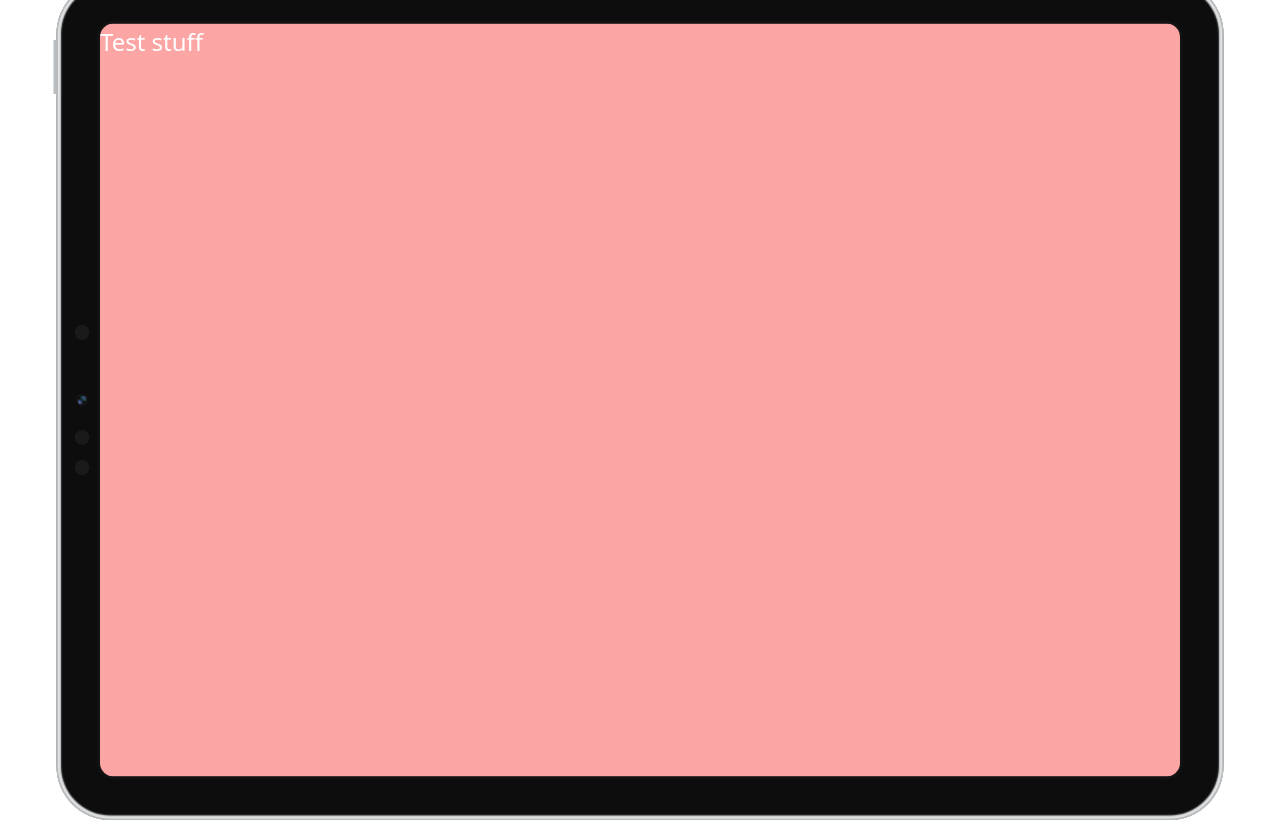
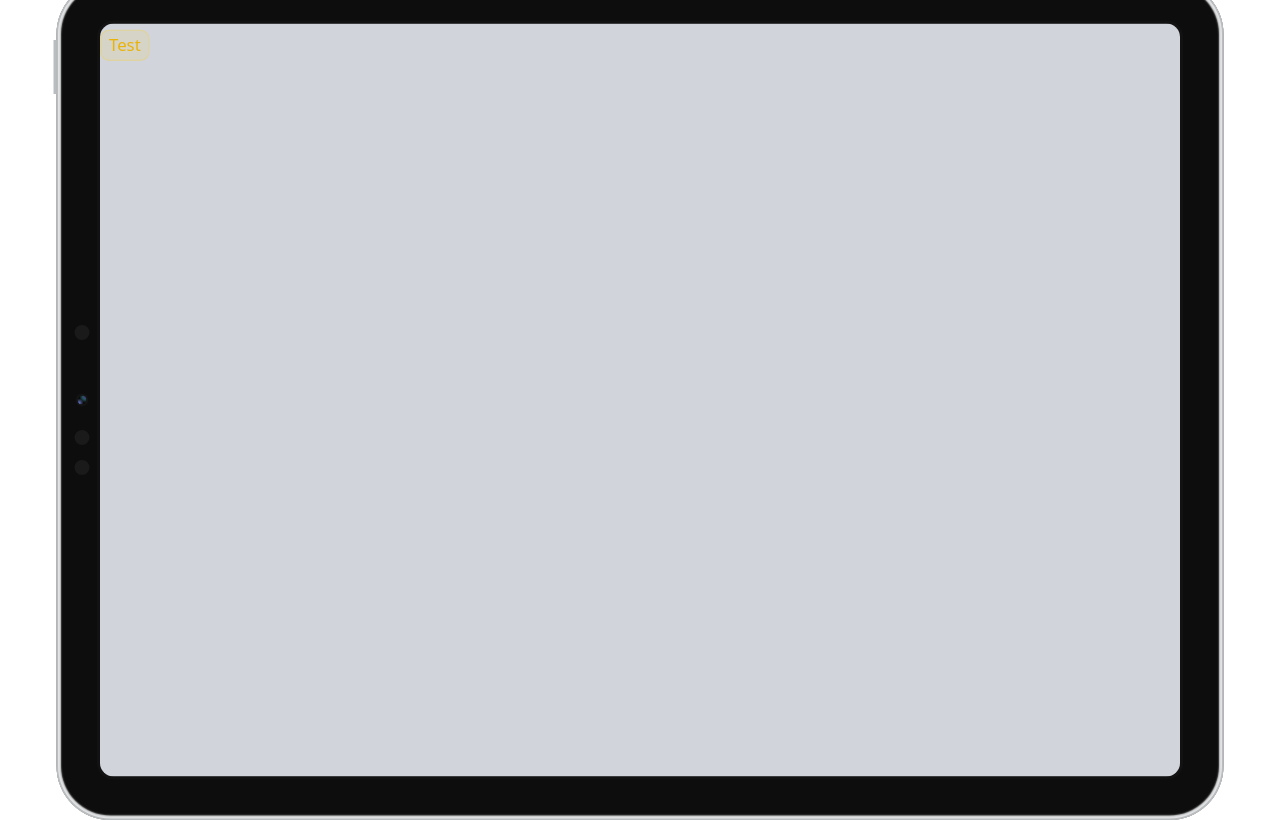
Before and after one commit to lynexer/haven-svelte-component-library, a SvelteKit app: page / in a window 1280 px wide. Built offline with nearby package versions, Linux system fonts and the light colour scheme.

Commit message:
Create badge component

```diff
--- a/package.json
+++ b/package.json
@@ -1,6 +1,6 @@
 {
     "name": "@lynexer/haven-components",
-    "version": "0.1.2",
+    "version": "0.1.3",
     "description": "A reusable Svelte component library built for the Project Haven FiveM server NUI",
     "keywords": [
         "Svelte",
--- /dev/null
+++ b/src/lib/svelte/Badge.svelte
@@ -0,0 +1,40 @@
+<script lang="ts">
+    import type { BadgeColour } from '$lib/types/badge.js';
+    import { match } from 'ts-pattern';
+
+    export let colour: BadgeColour = 'grey';
+
+    let getCssColours = (): string => {
+        return match(colour)
+            .returnType<string>()
+            .with(
+                'red',
+                'danger',
+                () => 'bg-red-400/10 text-red-500 ring-red-400/20'
+            )
+            .with(
+                'yellow',
+                'warning',
+                () => 'bg-yellow-400/10 text-yellow-500 ring-yellow-400/20'
+            )
+            .with(
+                'blue',
+                'primary',
+                () => 'bg-blue-400/10 text-blue-500 ring-blue-400/20'
+            )
+            .with(
+                'green',
+                'success',
+                () => 'bg-green-400/10 text-green-500 ring-green-400/20'
+            )
+            .otherwise(
+                () => 'bg-gray-200/10 text-gray-300/80 ring-gray-200/20'
+            );
+    };
+</script>
+
+<span
+    class="inline-flex items-center rounded-md px-1.5 py-0.5 text-[0.7rem] font-medium ring-1 ring-inset {getCssColours()}"
+>
+    <slot />
+</span>
--- /dev/null
+++ b/src/lib/types/badge.ts
@@ -0,0 +1 @@
+export type BadgeColour = 'red' | 'green' | 'blue' | 'yellow' | 'gray' | 'grey' | 'success' | 'danger' | 'warning' | 'primary' | 'secondary';
--- a/src/routes/+page.svelte
+++ b/src/routes/+page.svelte
@@ -1,7 +1,10 @@
 <script>
-    import Ipad from '$lib/svelte/devices/Ipad.svelte';
+    import Badge from '$lib/svelte/Badge.svelte';
+import Ipad from '$lib/svelte/devices/Ipad.svelte';
 </script>
 
 <Ipad landscape size="xl" colour="silver" year="2018">
-    <div class="text-white bg-red-300 h-full">Test stuff</div>
+    <div class="text-white bg-gray-300 h-full">
+        <Badge colour="warning">Test</Badge>
+    </div>
 </Ipad>
```
